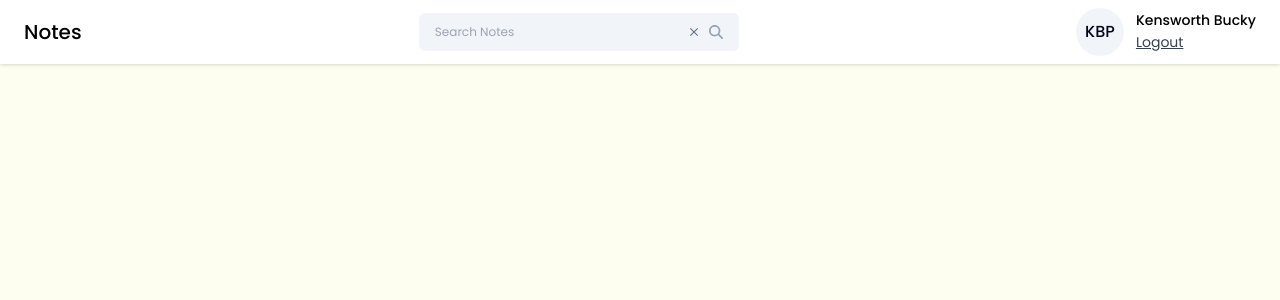
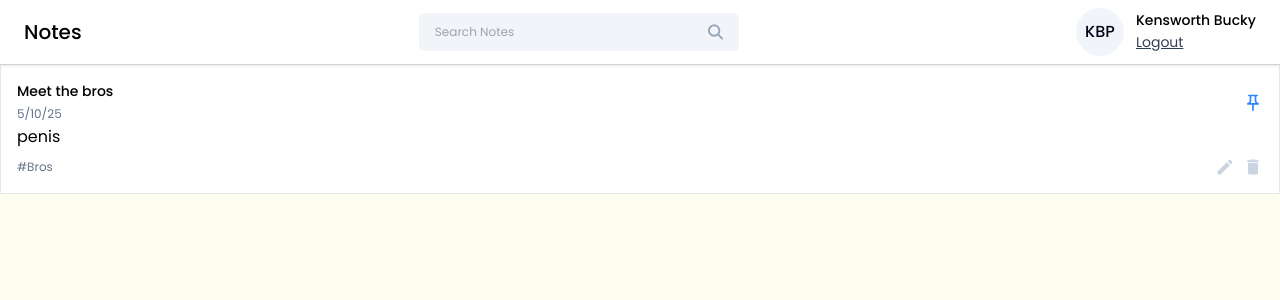
Before and after one commit to Skennymon/Notes-App, a React (Vite) app in the folder frontend/notes-app/: page /dashboard in a window 1280 px wide. Shown: the top 300 px of the page. Built offline with nearby package versions, Linux system fonts and the light colour scheme.

Commit message:
Added Notecard and polished search bar

```diff
--- /dev/null
+++ b/frontend/notes-app/src/components/Cards/NoteCard.tsx
@@ -0,0 +1,53 @@
+import React from 'react'
+import { MdOutlinePushPin, MdCreate, MdDelete } from 'react-icons/md'
+const NoteCard = ({
+    title,
+    date,
+    content,
+    tags,
+    isPinned,
+    onEdit,
+    onDelete,
+    onPinNote,
+}) => {
+    return (
+        <div className='grid grid-cols-1 border p-4 bg-white hover:drop-shadow-xl transition-all ease-in-out'>
+            <div className='flex items-center justify-between'>
+                <div>
+                    <h6 className='text-sm font-medium'>{title}</h6>
+                    <span className='text-xs text-slate-500'>{date}</span>
+
+                </div>
+
+                {isPinned ?
+                    <MdOutlinePushPin className='icon-btn text-primary' onClick={onPinNote}/>
+                :
+                    <MdOutlinePushPin className='icon-btn text-slate-300' onClick={onPinNote}/>
+                }
+
+            </div>
+
+            <p className="">{content?.slice(0, 60)} </p>
+
+            <div className='flex items-center gap-2 justify-between mt-2'>
+
+                <span className='text-xs text-slate-500'>{tags}</span>
+
+                <div className='flex items-center gap-2'>
+                    <MdCreate
+                        className='icon-btn hover:text-green-600 cursor-pointer'
+                        onClick={onEdit}
+                    />
+                    <MdDelete
+                        className='icon-btn hover:text-red-600 cursor-pointer'
+                        onClick={onDelete}
+                    />
+                </div>
+
+            </div>
+
+        </div>
+    )
+}
+
+export default NoteCard
--- a/frontend/notes-app/src/components/Navbar.tsx
+++ b/frontend/notes-app/src/components/Navbar.tsx
@@ -2,19 +2,34 @@ import React from 'react'
 import ProfileInfo from './Cards/ProfileInfo'
 import { useNavigate } from 'react-router-dom'
 import SearchBar from '../components/Searchbar/SearchBar.tsx'
+import { useState } from 'react'
 
 function Navbar() {
 
     const navigate = useNavigate;
+    const [searchQuery, setSearchQuery] = useState("");
 
     const onLogOut = () => {
-        navigate('/login');
+        navigate(); //idk what to do here
+    }
+
+    const handleSearch = () => {
+        //some code
+    }
+
+    const onClearSearch = () => {
+        setSearchQuery("");
     }
 
     return (
         <div className='bg-white flex items-center justify-between px-6 py-2 drop-shadow'>
             <h2 className='text-xl font-medium text-black py-2 text-center'>Notes</h2>
-            <SearchBar/>
+            <SearchBar
+                value={searchQuery}
+                onChange={(e) => setSearchQuery(e.target.value)}
+                handleSearch={handleSearch}
+                onClearSearch={onClearSearch}
+            />
             <ProfileInfo onLogOut={onLogOut}/>
         </div>
     )
--- a/frontend/notes-app/src/components/Searchbar/SearchBar.tsx
+++ b/frontend/notes-app/src/components/Searchbar/SearchBar.tsx
@@ -12,7 +12,11 @@ function SearchBar( {value, onChange, handleSearch, onClearSearch}) {
             value={value}
             onChange={onChange}
         />
-        <IoMdClose className='cursor-pointer mr-2 text-slate-500 hover:text-black' onClick={onClearSearch}/>
+
+        {value && (
+           <IoMdClose className='cursor-pointer mr-2 text-slate-500 hover:text-black' onClick={onClearSearch}/>
+        )}
+
         <FaMagnifyingGlass className='text-slate-400 cursor-pointer hover:text-black' onClick={handleSearch}/>
     </div>
   )
--- a/frontend/notes-app/src/index.css
+++ b/frontend/notes-app/src/index.css
@@ -22,4 +22,8 @@
   .btn-primary {
     @apply w-full text-sm bg-primary text-white p-2 rounded my-1 hover:bg-blue-600
   }
+
+  .icon-btn {
+    @apply text-xl text-slate-300 cursor-pointer hover:text-primary;
+  }
 }
--- a/frontend/notes-app/src/pages/Home/Home.tsx
+++ b/frontend/notes-app/src/pages/Home/Home.tsx
@@ -1,12 +1,24 @@
 import React from 'react'
 import Navbar from '../../components/Navbar.tsx'
-
+import NoteCard from '../../components/Cards/NoteCard.tsx'
 
 function Home() {
   return (
     <>
         <Navbar/>
 
+        <div className='container mx-auto'>
+          <NoteCard
+            title="Meet the bros"
+            date="5/10/25"
+            content="penis"
+            tags="#Bros"
+            isPinned={true}
+            onEdit={() => {}}
+            onDelete={() => {}}
+            onPinNote={() => {}}
+          />
+        </div>
 
     </>
   )
```
